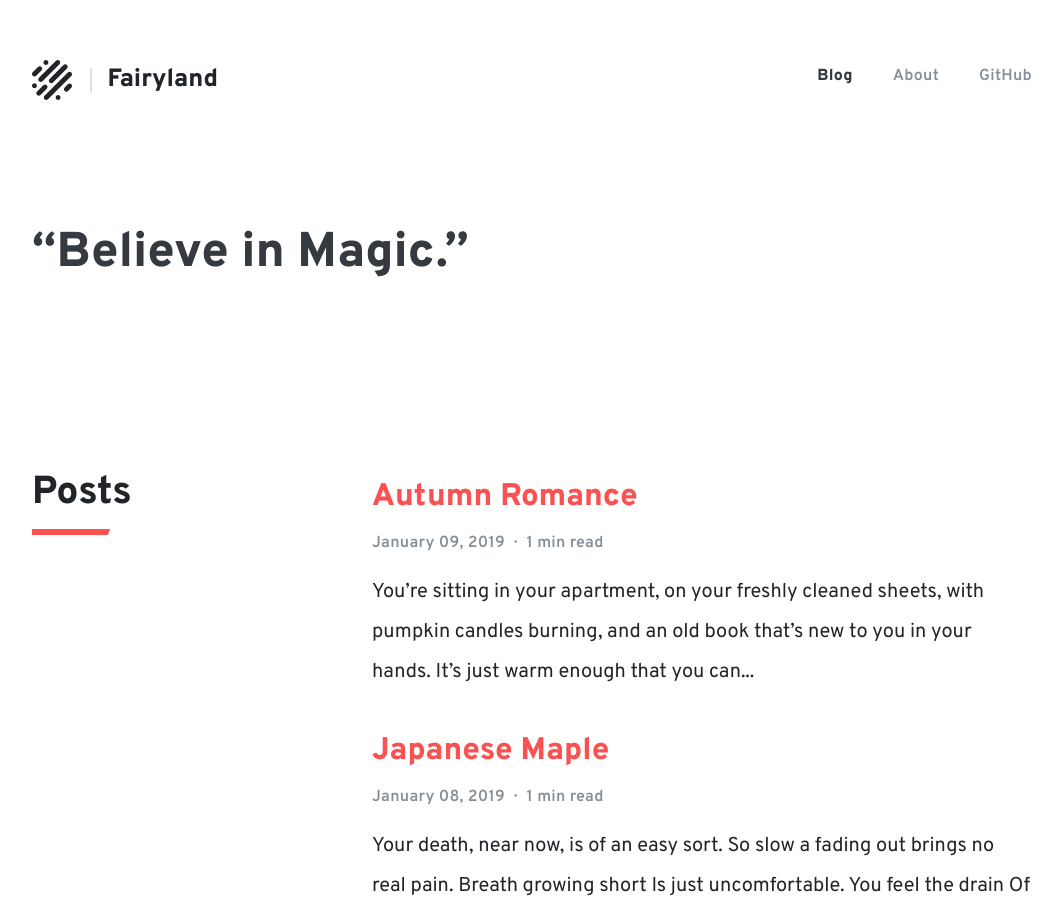
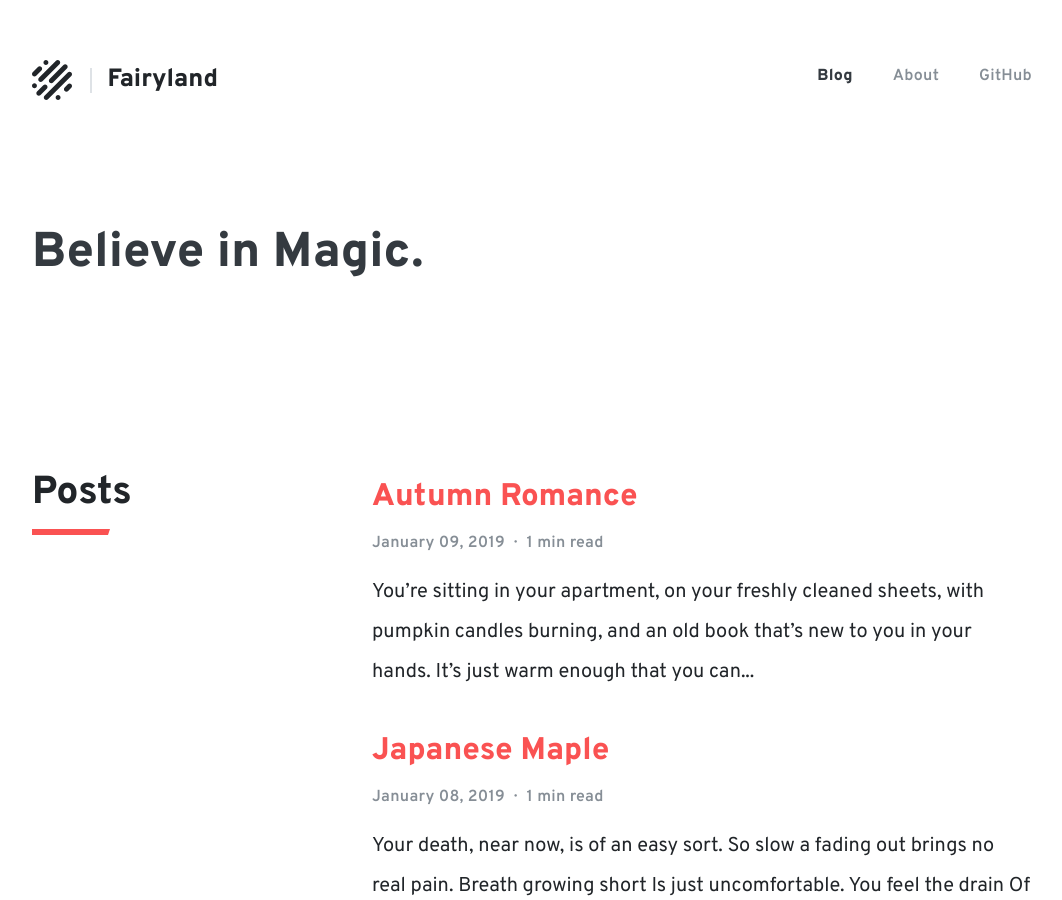
Before and after one commit to BurningFairy/BurningFairy.github.io, a Jekyll site: the page built from blog/index.html, in a window 1280 px wide and 900 px high. Shown: the whole window, without its empty margins (108-1170 px from the left). Built offline with Jekyll 4.4.1, drawn with Linux system fonts in a browser that asks for light colours.

Commit message:
removed quotation marks on header

```diff
--- a/blog/index.html
+++ b/blog/index.html
@@ -10,7 +10,7 @@ image: false
 
 <article class="content">
   <header class="hero">
-    <h1 class="hero-title">“Believe in Magic.”</h1>
+    <h1 class="hero-title">Believe in Magic.</h1>
 
     {% if page.image %}
       <div class="hero-image" style="background-image: url('{{ site.baseurl }}{{ site.assets }}{{ site.images }}/{{ page.ref }}.jpg'); background-image: -webkit-image-set( url('{{ site.baseurl }}{{ site.assets }}{{ site.images }}/{{ page.ref }}.jpg') 1x, url('{{ site.baseurl }}{{ site.assets }}{{ site.images }}/{{ page.ref }}-large.jpg') 2x )"></div>
```
